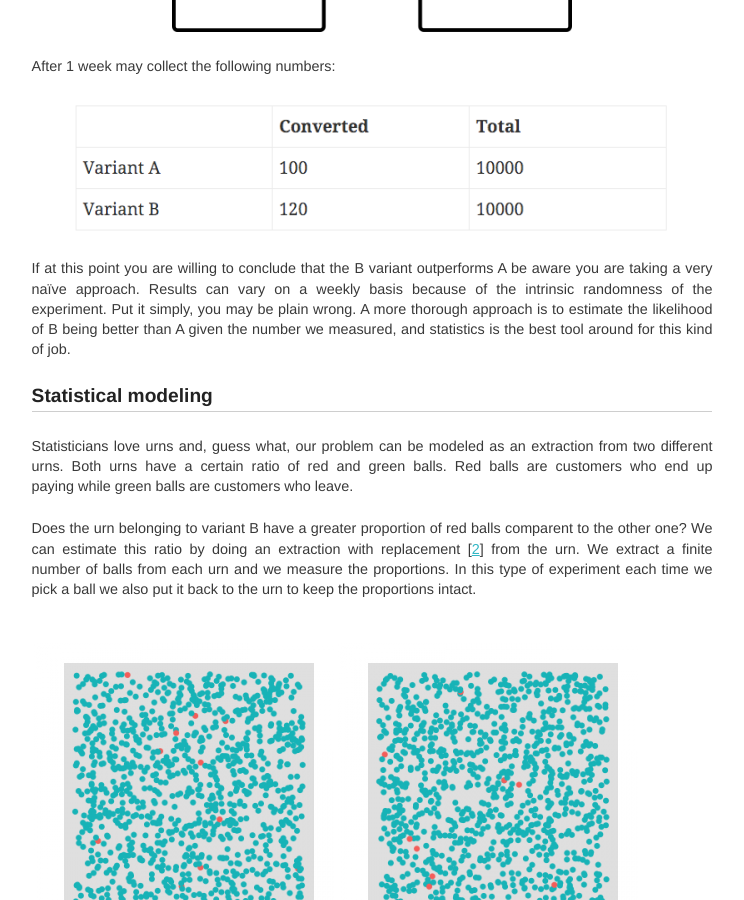
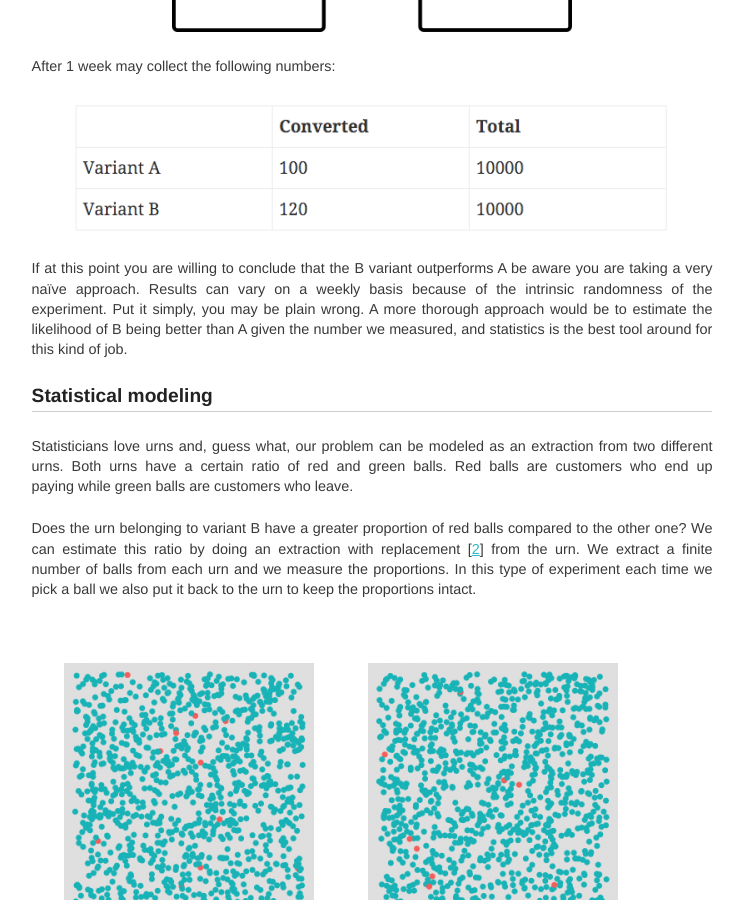
Before and after one commit to HouseTrip/housetrip.github.com, a Jekyll site: the page built from _posts/2015-11-25-abtesting-from-scratch.md, in a window 1280 px wide and 900 px high, scrolled down 757 px. Shown: the whole window, without its empty margins (268-1012 px from the left). Built offline with Jekyll 4.4.1, drawn with Linux system fonts in a browser that asks for light colours; comment, search, counter and statistics services are not loaded; some of the changed lines change nothing that is shown; some of the changed text lies outside the part shown.

Commit message:
typos and english

```diff
--- a/_posts/2015-11-25-abtesting-from-scratch.md
+++ b/_posts/2015-11-25-abtesting-from-scratch.md
@@ -7,7 +7,7 @@
 author_url: http://www.alfredo.motta.name
 author_avatar: http://www.gravatar.com/avatar/c1044117a60a9c37a232cf8b6e2c87a8.png
 summary: |
-  If you work in a diligent web development business you probably know what an A/B test is. However its fashinating statistical theory is usually left behind. Understanding the basics can help you avoid common pitfalls, better design your experiments, and ultimately do a better job in improving the effectiveness of your website.
+  If you work in a diligent web development business you probably know what an A/B test is. However its fascinating statistical theory is usually left behind. Understanding the basics can help you avoid common pitfalls, better design your experiments, and ultimately do a better job in improving the effectiveness of your website.
 
   Please hold tight, and enjoy a pleasant statistical journey with the help of R and some math. You will not be disappointed.
 ---
@@ -23,13 +23,13 @@
 
 <a href="/images/2015-11-25-abtesting-from-scratch/table.png"><img src="/images/2015-11-25-abtesting-from-scratch/table.png" alt="Experiment example" width="600" style="box-shadow: none; border: none"/></a>
 
-If at this point you are willing to conclude that the B variant outperforms A be aware you are taking a very naïve approach. Results can vary on a weekly basis because of the intrinsic randomness of the experiment. Put it simply, you may be plain wrong. A more thorough approach is to estimate the likelihood of B being better than A given the number we measured, and statistics is the best tool around for this kind of job.
+If at this point you are willing to conclude that the B variant outperforms A be aware you are taking a very naïve approach. Results can vary on a weekly basis because of the intrinsic randomness of the experiment. Put it simply, you may be plain wrong. A more thorough approach would be to estimate the likelihood of B being better than A given the number we measured, and statistics is the best tool around for this kind of job.
 
 ## Statistical modeling
 
 Statisticians love urns and, guess what, our problem can be modeled as an extraction from two different urns. Both urns have a certain ratio of red and green balls. Red balls are customers who end up paying while green balls are customers who leave.
 
-Does the urn belonging to variant B have a greater proportion of red balls comparent to the other one? We can estimate this ratio by doing an extraction with replacement [<a href="#footnotes">2</a>] from the urn. We extract a finite number of balls from each urn and we measure the proportions. In this type of experiment each time we pick a ball we also put it back to the urn to keep the proportions intact.
+Does the urn belonging to variant B have a greater proportion of red balls compared to the other one? We can estimate this ratio by doing an extraction with replacement [<a href="#footnotes">2</a>] from the urn. We extract a finite number of balls from each urn and we measure the proportions. In this type of experiment each time we pick a ball we also put it back to the urn to keep the proportions intact.
 
 <div>
 <div style="float: left;">
@@ -69,12 +69,12 @@
 
 <a href="/images/2015-11-25-abtesting-from-scratch/binomial_example.png"><img src="/images/2015-11-25-abtesting-from-scratch/binomial_example.png" width="600" style="box-shadow: none; border: none"/></a>
 
-Make sense right? The chances of having exactly k successes cumulates around the value of 30, which is the true proportion of red/green balls in our urn.
+Makes sense, doesn't it? The chances of having exactly k successes cumulates around the value of 30, which is the true proportion of red/green balls in our urn.
 
 <h2>Naïve experiment assessment</h2>
 Now that we know how statisticans models our problem let's go back to our <a href="#conversion_table">conversions table</a>.
 
-One way of assessing if B is better than A is to plot their expected distributions. <em>Assuming that </em>A follows a Binomial distribution with <em>p=0.01</em> (we had 100 conversions over 10.000 trials) and that B follows a Binomial distribution with <em>p=0.012</em> (we had 120 conversions over 10.000 trials) this is how they relate to each other:
+One way of assessing if B is better than A is to plot their expected distributions. <em>Assuming that </em>A follows a Binomial distribution with <em>p=0.01</em> (we had 100 conversions over 10000 trials) and that B follows a Binomial distribution with <em>p=0.012</em> (we had 120 conversions over 10000 trials) this is how they relate to each other:
 
 <pre class="lang:r decode:true">
 x_a =  1:10000
@@ -112,7 +112,7 @@
 
 In order to estimate what is the true mean of our variants statisticians rely on the Central Limit Theorem (CLT) [<a href="#footnotes">6</a>] which states that <em>the sampling distribution of any statistic</em> <em>will be normal or nearly normal, if the sample size is large enough</em>.
 
-In our case we are trying to estimate the mean of the sampling distribution of the proportions <em>p_a</em> and <em>p_b</em> for our variants. Suppose you run your A/B test experiment <em>N=100</em> times and that each time you collect <em>n=10.000</em> samples you will end up having for variant A:
+In our case we are trying to estimate the mean of the sampling distribution of the proportions <em>p_a</em> and <em>p_b</em> for our variants. Suppose you run your A/B test experiment <em>N=100</em> times and that each time you collect <em>n=10000</em> samples you will end up having for variant A:
 
 <a href="/images/2015-11-25-abtesting-from-scratch/clt1.png"><img src="/images/2015-11-25-abtesting-from-scratch/clt1.png" style="box-shadow: none; border: none"/></a>
 
@@ -231,7 +231,7 @@
 
 which means that we have a <em>~= 40%</em> chance to conclude our experiment did not have any effect, while in reality there was some.
 
-That's seems harsh to me. What can we do? Apply the first law of the modern age of statistics which is, <em>get more data. </em>Assuming we can double our data and get <em>20.000</em> visitors instead of <em>10.000</em> and that we measure the same proportions, our <i>Type II </i>error will go down drammatically<a name="type_ii_error_increase_population"></a>:
+That's seems harsh to me. What can we do? Apply the first law of the modern age of statistics which is, <em>get more data. </em>Assuming we can double our data and get <em>20.000</em> visitors instead of <em>10000</em> and that we measure the same proportions, our <i>Type II </i>error will go down drammatically<a name="type_ii_error_increase_population"></a>:
 
 <pre class="lang:r decode:true">qbinom(0.95, 20000, 0.01) # critical value at which we reject the null-hypothesis
 # =&gt; 223
```
